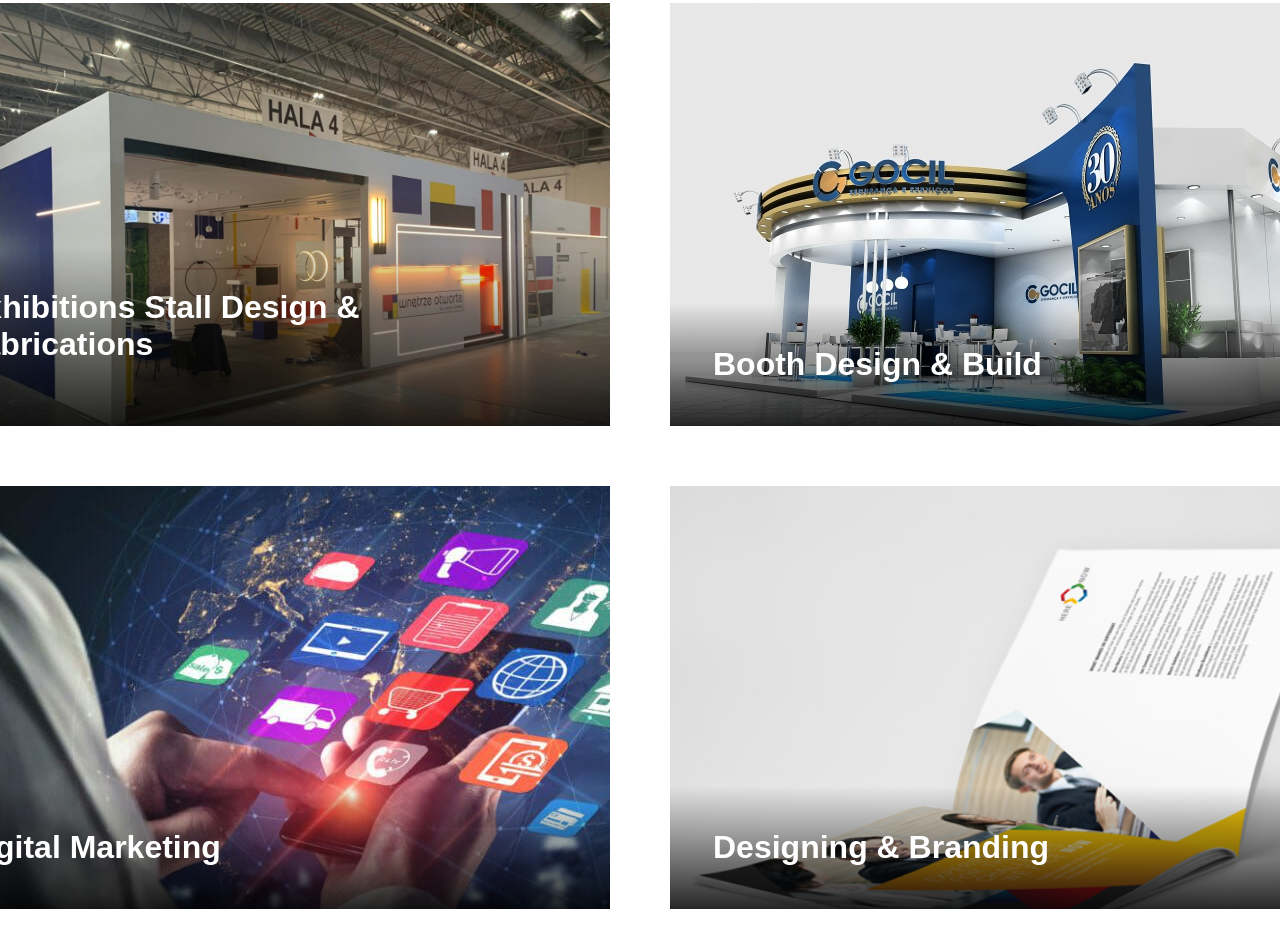
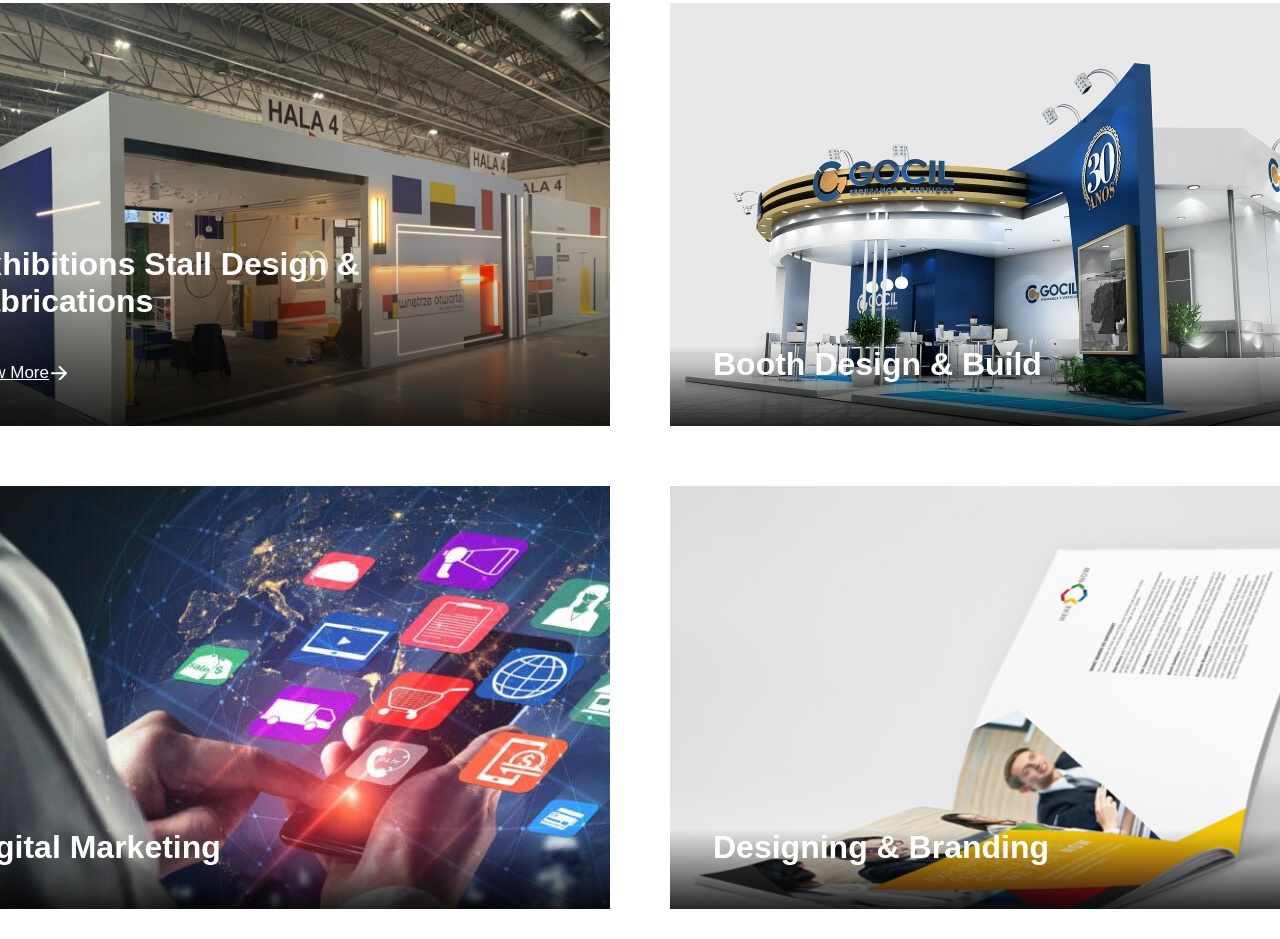
Before and after one commit to lilpardesu/BlueStone-project, a plain HTML site: page index.html in a window 1280 px wide. Shown: the part 1662-2601 px from the top of the page. Drawn offline with Linux system fonts and the light colour scheme.

Commit message:
styles to "know more" link

```diff
--- a/style.css
+++ b/style.css
@@ -344,10 +344,18 @@ button {
     font-size: 3.2rem;
     color: #FFFFFF;
     font-weight: bold;
-    padding: 4.3rem;
+    padding:0 0 4.3rem 4.3rem;
 }
 
 .linear-bg {
     width: inherit;
     background-image: linear-gradient(0deg, rgba(0,0,0,84%), rgba(0,0,0,0%));
 }
+
+.whatwedo-container a {
+    color: #FFFFFF;
+    font-size: 1.7rem;
+    display: flex;
+    align-items: center;
+    margin:0 0 4.3rem 4.3rem;
+}
```
